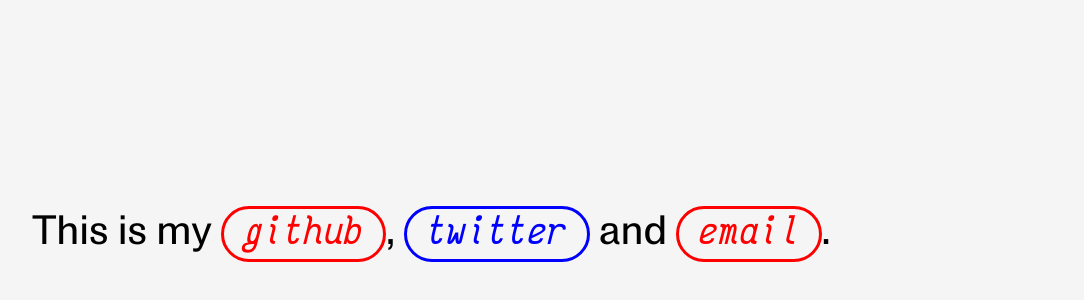
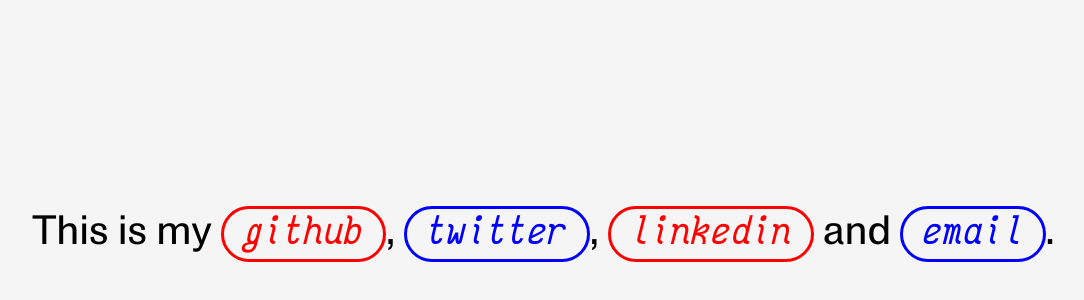
Before and after one commit to cemalokten/cemalokten.github.io, a website: page index.html in a window 1280 px wide. Shown: the part 3370-3670 px from the top of the page, without its empty margins (50-1134 px from the left). Drawn offline with Linux system fonts and the light colour scheme.

Commit message:
Deployed

```diff
--- a/index.html
+++ b/index.html
@@ -56,7 +56,9 @@
 
             <p>This is my <a href="https://github.com/cemalokten" rel="noopener noreferrer"
                     target="_blank"><span>github</span></a>, <a href="https://twitter.com/cemalokten"
-                    rel="noopener noreferrer" target="_blank"><span>twitter</span></a> and <a
+                    rel="noopener noreferrer" target="_blank"><span>twitter</span></a>, <a
+                    href="https://www.linkedin.com/in/cemal-okten/" rel="noopener noreferrer"
+                    target="_blank"><span>linkedin</span></a> and <a
                     href="mailto:cemalokten@gmail.com"><span>email</span></a>.
             </p>
         </section>
```
